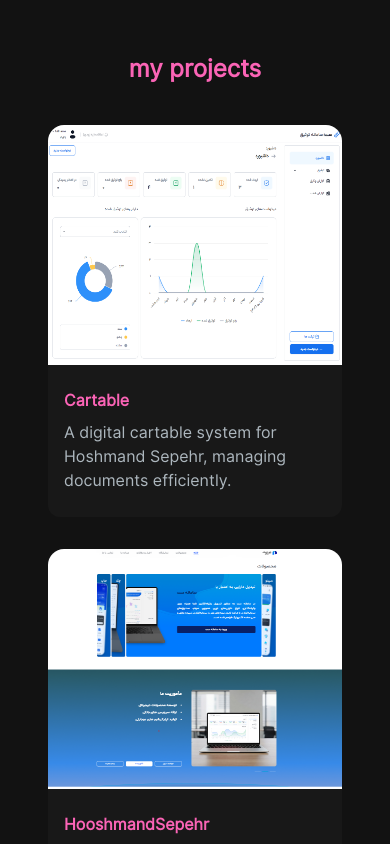
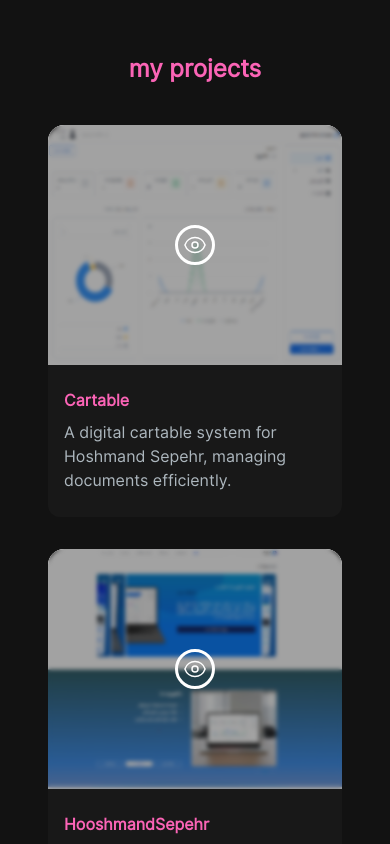
Before and after one commit to taniaa-sh/MyPortfolio, a Next.js app: page / in a window 390 px wide. Shown: the part 2080-2924 px from the top of the page. Built offline with nearby package versions, Linux system fonts and the light colour scheme.

Commit message:
fix ui bug

```diff
--- a/components/ProjectCard.jsx
+++ b/components/ProjectCard.jsx
@@ -62,10 +62,8 @@
             className="w-full h-full object-fill"
           />
           <div
-            className="items-center justify-center overlay absolute !top-0 !left-0 w-full h-full bg-[#181818]/40 bg-opacity-0 hidden group-hover:flex group-hover:bg-opacity-80 transition-all duration-500"
-            style={{
-              backdropFilter: "blur(2px)",
-            }}
+            className="items-center justify-center overlay absolute top-0 left-0 w-full h-full bg-[#181818]/40 flex md:hidden md:group-hover:flex transition-all duration-500"
+            style={{ backdropFilter: "blur(2px)" }}
           >
             {id == 3 ? (
               <div
```
